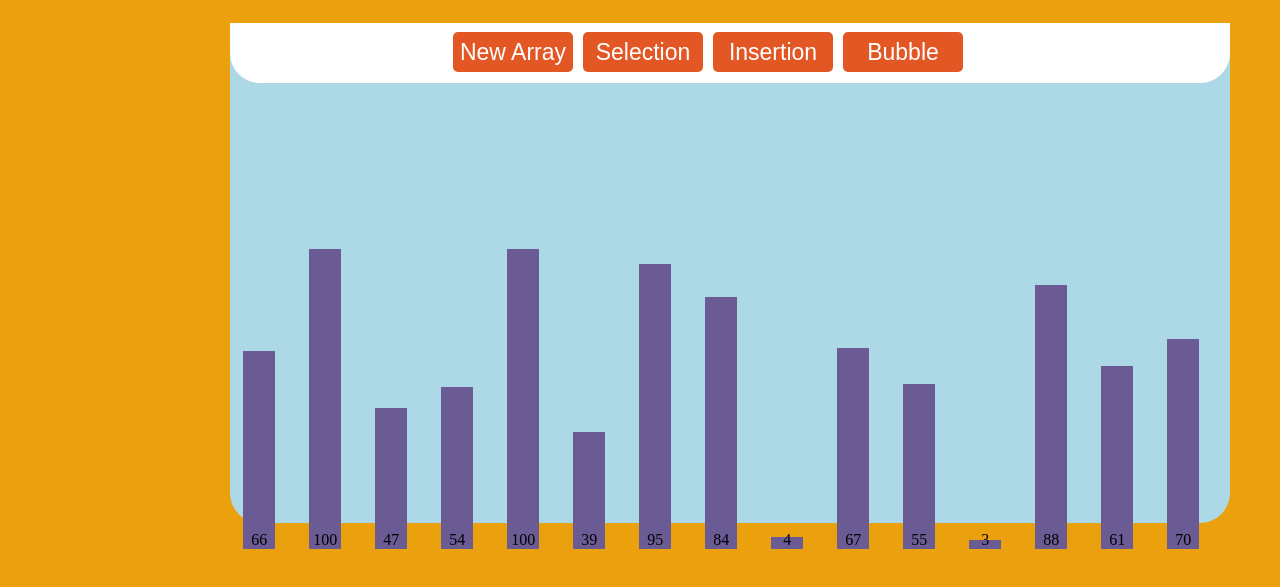
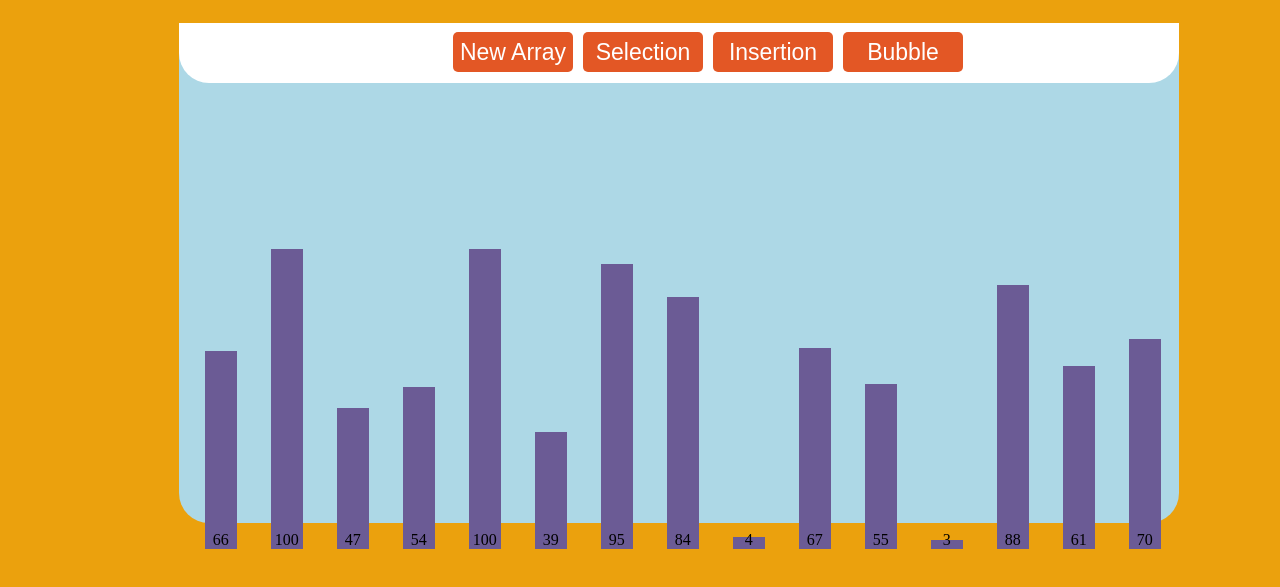
Before and after one commit to Tashii00/Algorithm-Visualizer, a plain HTML site: page page2.html in a window 1280 px wide. Shown: the part 89-676 px from the top of the page. Drawn offline with Linux system fonts and the light colour scheme.

Commit message:
Update style.css

```diff
--- a/style.css
+++ b/style.css
@@ -61,7 +61,7 @@ h2 {
   width: 1000px;
   height: 500px;
   top: 14%;
-  left: 18%;
+  left: 14%;
   position: absolute;
   background-color: #add8e6;
   border-radius: 0px 0px 30px 30px;
@@ -71,7 +71,7 @@ h2 {
   width: 1000px;
   height: 60px;
   top: 14%;
-  left: 18%;
+  left: 14%;
   position: absolute;
   background-color: #ffffff;
   border-radius: 0px 0px 30px 30px;
@@ -98,7 +98,7 @@ h2 {
 .button-sorting {
   z-index: 2;
   margin-top: 400px;
-  margin-left: 400px;
+  margin-left: 300px;
 }
 
 .button-searching {
@@ -128,6 +128,8 @@ h2 {
   gap: 40px;
   margin-bottom: 30px;
   margin-top: 60px;
+  position: absolute;
+  left: 3%;
 }
 
 .push,
@@ -357,7 +359,7 @@ h2 {
   margin: 2%;
   position: absolute;
   top: 39%;
-  left: 17%;
+  left: 14%;
   justify-content: space-evenly;
   align-items: flex-end;
 }
```
